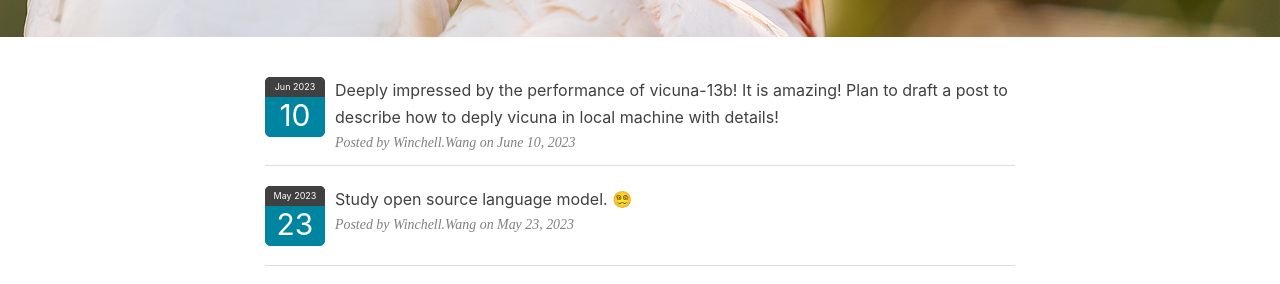
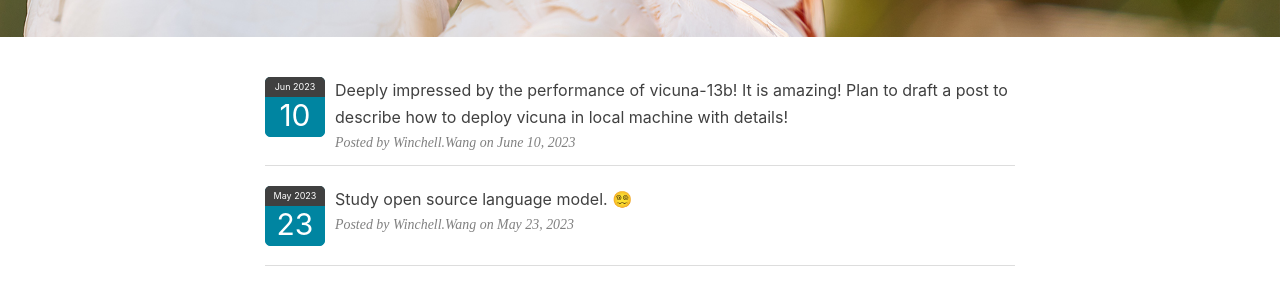
Before and after one commit to WinchellWang/winchellwang.github.io, a Jekyll site: the page built from 3talk.html, in a window 1280 px wide. Shown: the part 381-665 px from the top of the page. Built offline with Jekyll 4.4.1, drawn with Linux system fonts in a browser that asks for light colours; nearby versions of some CDN libraries; comment, search, counter and statistics services are not loaded.

Commit message:
Update Talks

```diff
--- a/_data/talks.yml
+++ b/_data/talks.yml
@@ -2,7 +2,7 @@
 # - mytalk: ""
 #   talkdate: "2023-05"
 
-- mytalk: "Deeply impressed by the performance of vicuna-13b! It is amazing! Plan to draft a post to describe how to deply vicuna in local machine with details!"
+- mytalk: "Deeply impressed by the performance of vicuna-13b! It is amazing! Plan to draft a post to describe how to deploy vicuna in local machine with details!"
   talkdate: "2023-06-10"
 
 - mytalk: "Study open source language model. 😵‍💫"
```
